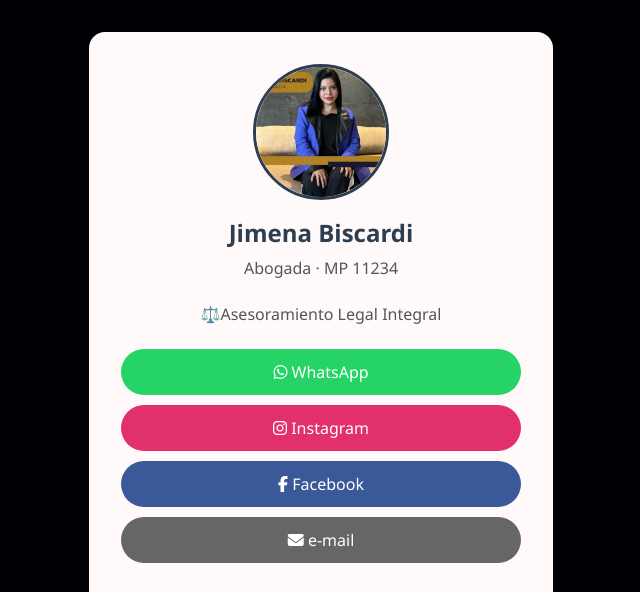
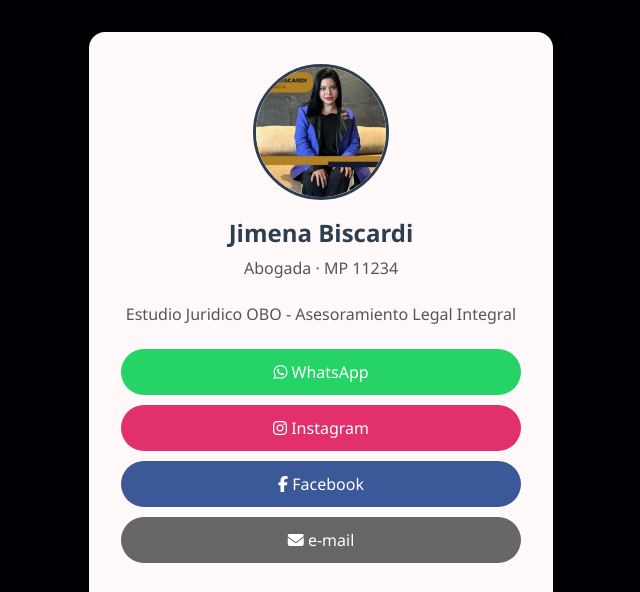
Before and after one commit to elopezgit/JimenaBiscardi, a plain HTML site: page index.html in a window 1280 px wide. Shown: the top 592 px of the page, without its empty margins (319-959 px from the left). Drawn offline with Linux system fonts and the light colour scheme.

Commit message:
descripcion

```diff
--- a/index.html
+++ b/index.html
@@ -20,7 +20,7 @@
 
     <h1>Jimena Biscardi</h1>
     <p class="subtitle">Abogada · MP 11234</p>
-    <p class="subtitle">⚖️Asesoramiento Legal Integral</p>
+    <p class="subtitle">Estudio Juridico OBO - Asesoramiento Legal Integral</p>
 
 
 
```
